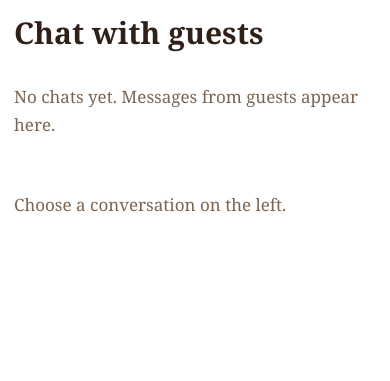
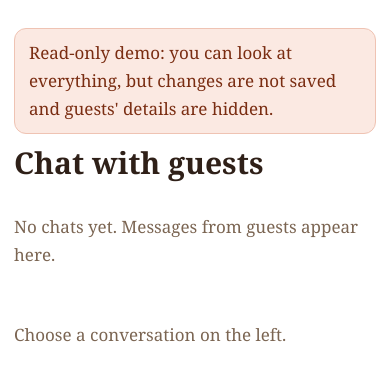
Before and after one commit to lukazurash/155-stairs, a Flask app: page /admin/chats in a window 390 px wide. Shown: the part 210-591 px from the top of the page. Run offline with Flask 3, Linux system fonts and the light colour scheme; the visitor is signed in with stand-in values (Sample User, id 1); data comes from the database, SQL or seed files in the repository; data that the repository does not hold is empty.

Commit message:
Add a read-only demo admin for portfolio visitors
- "Look around (read-only demo)" on the admin login when DEMO_ADMIN=1
- Every admin POST is refused for demo sessions; opening chats no longer
  marks them read; guests' booking confirmation pages stay private
- Guests' names, phones, emails, notes and messages are masked
- 8 tests; README explains how to try it

Co-Authored-By: Claude Opus 5.5 <noreply@anthropic.com>

```diff
--- a/app.py
+++ b/app.py
@@ -28,6 +28,7 @@ UPLOADS = Path(os.environ.get("UPLOAD_DIR", BASE / "static" / "uploads"))
 UPLOADS.mkdir(parents=True, exist_ok=True)
 PRODUCTION = bool(os.environ.get("PRODUCTION"))
 ADMIN_PASSWORD = os.environ.get("ADMIN_PASSWORD", "admin123")
+DEMO_ADMIN = os.environ.get("DEMO_ADMIN") == "1"  # a read-only "look around" login for portfolio visitors
 
 app = Flask(__name__)
 app.config.update(SECRET_KEY=os.environ.get("SECRET_KEY", "dev-only-change-me"),
@@ -602,7 +603,7 @@ def manage_cancel():
 
 @app.get("/reserved/<ref>")
 def reserved(ref):
-    if ref not in session.get("my_refs", []) and not session.get("admin"):
+    if ref not in session.get("my_refs", []) and not (session.get("admin") and not session.get("demo")):
         return redirect(url_for("manage"))  # strangers must give the phone number too
     r = db().execute("SELECT * FROM reservations WHERE ref=?", (ref,)).fetchone()
     if not r:
@@ -640,6 +641,43 @@ def password_ok(pw):
     return check_password_hash(row["value"], pw) if row else secrets.compare_digest(pw, ADMIN_PASSWORD)
 
 
+DEMO_NOTE = "This is a read-only demo: nothing was changed. Guests' personal details are hidden."
+
+
+@app.before_request
+def demo_is_read_only():
+    if session.get("demo") and request.method == "POST" and request.path.startswith("/admin/")             and request.path not in ("/admin/logout", "/admin/login", "/admin/demo"):
+        flash(DEMO_NOTE)
+        back = urllib.parse.urlparse(request.referrer or "").path
+        return redirect(back if back.startswith("/admin/") else url_for("admin_reservations"))
+
+
+def private(rows, *fields):
+    """Rows as the demo visitor may see them: guests' names, phones, emails and messages masked."""
+    if not session.get("demo"):
+        return rows
+    def mask(field, v):
+        if not v:
+            return v
+        if field == "phone":
+            return "+995 ••• ••• " + v[-2:]
+        if field == "name":
+            return v[0] + "•••"
+        return "(hidden in the demo)"
+    return [{**dict(r), **{f: mask(f, r[f]) for f in fields}} for r in rows]
+
+
+@app.post("/admin/demo")
+def demo_login():
+    check_csrf()
+    if not DEMO_ADMIN:
+        abort(404)
+    session.clear()
+    session["admin"] = session["demo"] = True
+    flash(DEMO_NOTE)
+    return redirect(url_for("admin_reservations"))
+
+
 @app.route("/admin/login", methods=["GET", "POST"])
 def login():
     if request.method == "POST":
@@ -648,14 +686,14 @@ def login():
         FAILS[ip] = [t for t in FAILS.get(ip, []) if now - t < 600]
         if len(FAILS[ip]) >= 5:
             flash("Too many attempts. Please wait 10 minutes.")
-            return render_template("admin_login.html"), 429
+            return render_template("admin_login.html", demo_admin=DEMO_ADMIN), 429
         if password_ok(request.form.get("password", "")):
             session.clear()
             session["admin"] = True
             return redirect(url_for("admin_reservations"))
         FAILS[ip].append(now)
         flash("Wrong password.")
-    return render_template("admin_login.html")
+    return render_template("admin_login.html", demo_admin=DEMO_ADMIN)
 
 
 @app.post("/admin/logout")
@@ -679,8 +717,9 @@ def admin_reservations():
         day = date.fromisoformat(request.args.get("date", "")).isoformat()
     except ValueError:
         day = today.isoformat()
-    rows = db().execute("SELECT * FROM reservations WHERE date=? ORDER BY time, table_no", (day,)).fetchall()
-    pending = db().execute("SELECT * FROM reservations WHERE status='pending' AND date>=? ORDER BY date, time", (today.isoformat(),)).fetchall()
+    guest = ("name", "phone", "email", "notes")
+    rows = private(db().execute("SELECT * FROM reservations WHERE date=? ORDER BY time, table_no", (day,)).fetchall(), *guest)
+    pending = private(db().execute("SELECT * FROM reservations WHERE status='pending' AND date>=? ORDER BY date, time", (today.isoformat(),)).fetchall(), *guest)
     upcoming = db().execute("""SELECT date, COUNT(*) AS n, SUM(guests) AS guests FROM reservations
         WHERE status IN ('confirmed','arrived') AND date>? AND date<=? GROUP BY date ORDER BY date""",
                             (today.isoformat(), (today + timedelta(days=7)).isoformat())).fetchall()
@@ -1079,20 +1118,23 @@ def chat_messages():
 def admin_chats():
     chats = db().execute("""SELECT c.*, (SELECT COUNT(*) FROM chat_messages m WHERE m.chat_id=c.id AND m.sender='visitor' AND m.seen=0) AS unread,
         (SELECT body FROM chat_messages m WHERE m.chat_id=c.id ORDER BY id DESC LIMIT 1) AS last FROM chats c ORDER BY last_at DESC LIMIT 100""").fetchall()
+    chats = private(chats, "last")
     open_id = request.args.get("open", type=int)
     current = next((c for c in chats if c["id"] == open_id), None)
     msgs = []
     if current:
-        db().execute("UPDATE chat_messages SET seen=1 WHERE chat_id=? AND sender='visitor'", (open_id,))
-        msgs = db().execute("SELECT id, sender, body FROM chat_messages WHERE chat_id=? ORDER BY id", (open_id,)).fetchall()
+        if not session.get("demo"):  # a demo visitor must not mark the owner's messages as read
+            db().execute("UPDATE chat_messages SET seen=1 WHERE chat_id=? AND sender='visitor'", (open_id,))
+        msgs = private(db().execute("SELECT id, sender, body FROM chat_messages WHERE chat_id=? ORDER BY id", (open_id,)).fetchall(), "body")
     return render_template("admin_chats.html", tab="chats", chats=chats, current=current, msgs=msgs)
 
 
 @app.get("/admin/api/chats/<int:cid>")
 @admin_required
 def admin_chat_poll(cid):
-    rows = db().execute("SELECT id, sender, body FROM chat_messages WHERE chat_id=? AND id>? ORDER BY id", (cid, request.args.get("after", 0, type=int))).fetchall()
-    db().execute("UPDATE chat_messages SET seen=1 WHERE chat_id=? AND sender='visitor'", (cid,))
+    rows = private(db().execute("SELECT id, sender, body FROM chat_messages WHERE chat_id=? AND id>? ORDER BY id", (cid, request.args.get("after", 0, type=int))).fetchall(), "body")
+    if not session.get("demo"):
+        db().execute("UPDATE chat_messages SET seen=1 WHERE chat_id=? AND sender='visitor'", (cid,))
     return jsonify([dict(r) for r in rows])
 
 
@@ -1136,7 +1178,7 @@ def events():
 @app.get("/admin/requests")
 @admin_required
 def admin_requests():
-    rows = db().execute("SELECT * FROM enquiries ORDER BY id DESC LIMIT 200").fetchall()
+    rows = private(db().execute("SELECT * FROM enquiries ORDER BY id DESC LIMIT 200").fetchall(), "name", "phone", "email", "message")
     return render_template("admin_requests.html", tab="requests", rows=rows, kinds=KINDS)
 
 
--- a/templates/admin_base.html
+++ b/templates/admin_base.html
@@ -6,5 +6,5 @@
 <a href="/admin/chats" class="{{ 'on' if tab == 'chats' }}">Chats{% if unread %}<span class="count">{{ unread }}</span>{% endif %}</a>
 <a href="/admin/menu" class="{{ 'on' if tab == 'menu' }}">Menu</a><a href="/admin/gallery" class="{{ 'on' if tab == 'gallery' }}">Gallery</a><a href="/admin/reviews" class="{{ 'on' if tab == 'reviews' }}">Reviews</a><a href="/admin/requests" class="{{ 'on' if tab == 'requests' }}">Requests{% if new_requests %}<span class="count">{{ new_requests }}</span>{% endif %}</a><a href="/admin/tables" class="{{ 'on' if tab == 'tables' }}">Tables</a><a href="/admin/closures" class="{{ 'on' if tab == 'closures' }}">Closed dates</a><a href="/admin/settings" class="{{ 'on' if tab == 'settings' }}">Hours and contact</a></nav>
 <form method="post" action="/admin/logout" class="push"><input type="hidden" name="csrf" value="{{ csrf }}"><button class="btn small alt">Log out</button></form></header>
-<main class="wrap">{% for m in get_flashed_messages() %}<div class="flash">{{ m }}</div>{% endfor %}{% block body %}{% endblock %}</main>
+<main class="wrap">{% if session.demo %}<div class="alert">Read-only demo: you can look at everything, but changes are not saved and guests' details are hidden.</div>{% endif %}{% for m in get_flashed_messages() %}<div class="flash">{{ m }}</div>{% endfor %}{% block body %}{% endblock %}</main>
 <script src="/static/js/site.js"></script></body></html>
--- a/templates/admin_login.html
+++ b/templates/admin_login.html
@@ -3,4 +3,5 @@
 <title>Admin login</title><link rel="stylesheet" href="/static/css/style.css"></head><body><main class="wrap narrow"><h1>Owner login</h1>
 {% for m in get_flashed_messages() %}<div class="alert">{{ m }}</div>{% endfor %}
 <form method="post" class="form"><input type="hidden" name="csrf" value="{{ csrf }}"><label>Password<input type="password" name="password" autofocus></label>
-<button class="btn" type="submit">Log in</button></form><p><a class="link" href="/">Back to the website</a></p></main></body></html>
+<button class="btn" type="submit">Log in</button></form>
+{% if demo_admin %}<form method="post" action="/admin/demo" class="form"><input type="hidden" name="csrf" value="{{ csrf }}"><p class="muted">Not the owner? Look around the owner's panel. It is read-only and hides guests' details.</p><button class="btn alt" type="submit">Look around (read-only demo)</button></form>{% endif %}<p><a class="link" href="/">Back to the website</a></p></main></body></html>
```
Also changed, not shown: tests/test_demo_admin.py (added, +102 -0 lines), README.md.
